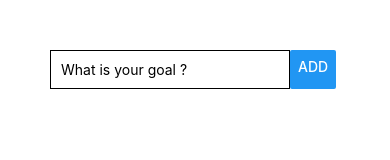
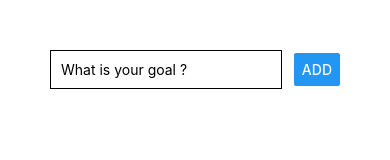
Before and after one commit to BrandyBecker/rn-goalstracker, a React Native app: screen / in a window 390 px wide. Shown: the top 160 px of the page. Built offline with nearby package versions, Linux system fonts and the light colour scheme.

Commit message:
Aligned and Justified items, added a width to the Input

```diff
--- a/App.js
+++ b/App.js
@@ -5,9 +5,9 @@ export default function App() {
   return (
     <View style={{padding: 50}}>
     {/* Main App View */}
-      <View style={{flexDirection: 'row'}}>
+      <View style={{flexDirection: 'row', justifyContent: 'space-between', alignItems:'center'}}>
        {/* Text Input View */}
-        <TextInput placeholder="What is your goal ?" style={{borderColor: 'black', borderWidth: 1, padding: 10}}/>
+        <TextInput placeholder="What is your goal ?" style={{borderColor: 'black', borderWidth: 1, padding: 10, width: '80%'}}/>
        {/* Button View */}
        <Button title="Add"/>
       </View>
```
